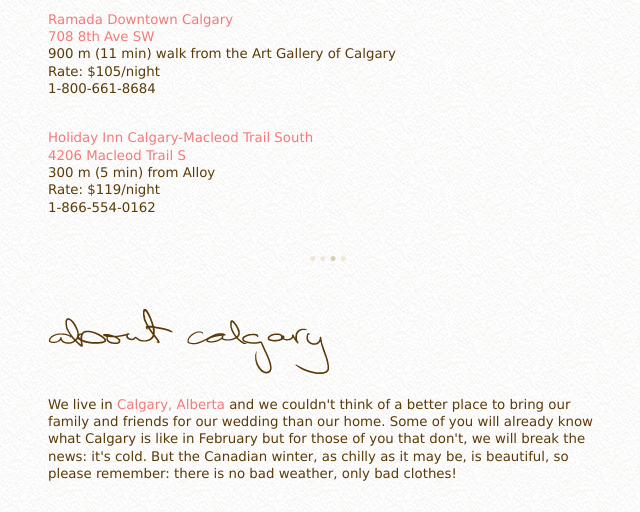
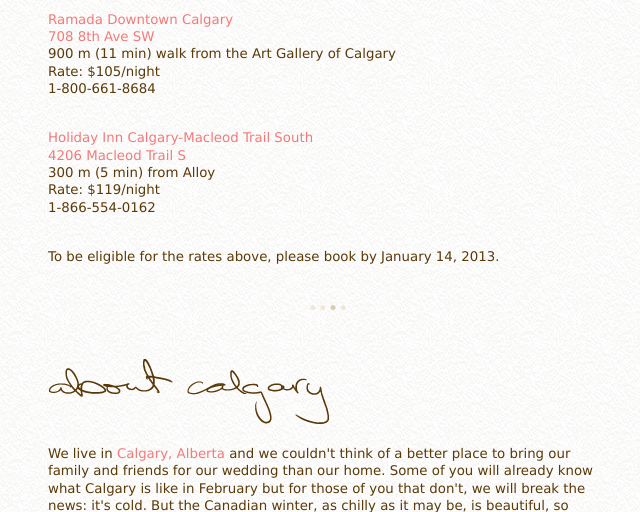
Before and after one commit to dmcb/derek-and-hailey-wedding, a CodeIgniter app: page / in a window 1280 px wide. Shown: the part 1842-2354 px from the top of the page, without its empty margins (312-952 px from the left). Run offline with CodeIgniter, Linux system fonts and the light colour scheme; some libraries are stand-ins or nearby versions.

Commit message:
Added missing information.
Deadline was added.

```diff
--- a/ci_app_2.1.2/views/wedding.php
+++ b/ci_app_2.1.2/views/wedding.php
@@ -51,6 +51,9 @@
 					300 m (5 min) from Alloy<br/>
 					Rate: $119/night<br/>
 					1-866-554-0162<br/>
+				</p>
+				<p>
+					To be eligible for the rates above, please book by January 14, 2013.
 				</p>
 			</div>
 			<div class="divider">&bull;&bull;<span class="highlight">&bull;</span>&bull;</div>
```
